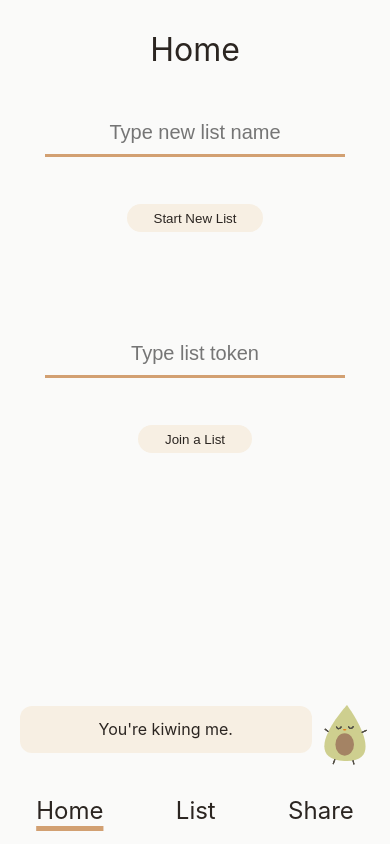
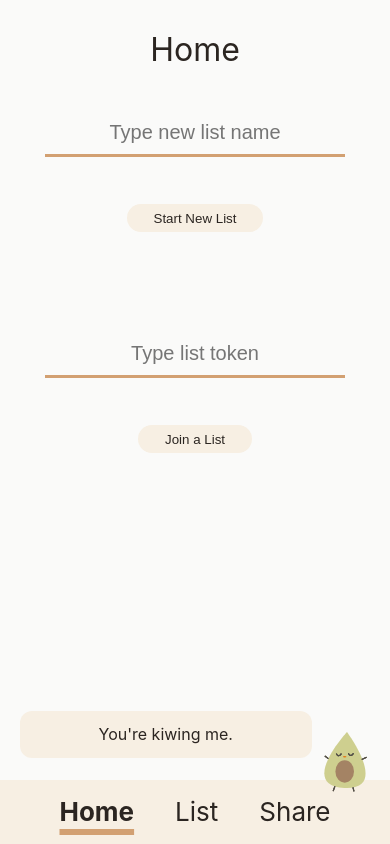
Before and after one commit to the-collab-lab/tcl-46-smart-shopping-list, a React (Vite) app: page / in a window 390 px wide. Built offline with nearby package versions, Linux system fonts and the light colour scheme.

Commit message:
Update Navbar (#89)

```diff
--- a/src/components/FoodPuns.css
+++ b/src/components/FoodPuns.css
@@ -10,7 +10,7 @@
 
 .foodpuns {
 	position: fixed;
-	bottom: 75px;
+	bottom: 48px;
 	z-index: 1;
 	right: 5%;
 }
@@ -18,7 +18,7 @@
 @media only screen and (max-width: 600px) {
 	.foodpuns__content {
 		position: fixed;
-		bottom: 75px;
+		bottom: 70px;
 		right: 20%;
 		width: 75vw;
 	}
--- a/src/views/Layout.css
+++ b/src/views/Layout.css
@@ -35,28 +35,49 @@
 }
 
 .Nav {
-	align-items: stretch;
-	background-color: var(--color-bg);
+	position: fixed;
+	width: 100vw;
+	padding-left: 25%;
+	padding-right: 25%;
+	height: 64px;
+	display: flex;
+	justify-content: space-around;
+	align-items: center;
+	background-color: var(--color-nav);
 	bottom: 0;
-	display: flex;
-	flex-direction: row;
-	justify-content: space-around;
-	margin-top: auto;
-	position: sticky;
 }
 
 .Nav-link {
 	color: var(--color-text);
-	font-size: 2.4rem;
+	font-size: 2.6rem;
 	flex: 0 1 auto;
 	padding: 0.8rem;
 	text-align: center;
 	text-decoration: none;
 }
 
+.Nav-link:hover {
+	opacity: 75%;
+}
+
 .Nav-link.active {
 	text-decoration: underline;
 	text-decoration-thickness: 0.22em;
 	text-underline-offset: 0.3em;
+	font-weight: 700;
 	text-decoration-color: var(--color-input);
 }
+
+@media (max-width: 800px) {
+	.Nav {
+		padding-left: 10%;
+		padding-right: 10%;
+	}
+}
+
+@media (max-width: 350px) {
+	.Nav {
+		padding-left: 5%;
+		padding-right: 5%;
+	}
+}
--- a/src/views/Layout.tsx
+++ b/src/views/Layout.tsx
@@ -5,11 +5,13 @@ import './Layout.css';
 
 export function Layout() {
 	return (
-		<div className="Layout">
-			<main className="Layout-main">
-				<Outlet />
-			</main>
-			<FoodPuns />
+		<div className="Container">
+			<div className="Layout">
+				<main className="Layout-main">
+					<Outlet />
+				</main>
+				<FoodPuns />
+			</div>
 			<nav className="Nav">
 				<NavLink to="/" className="Nav-link">
 					Home
```
